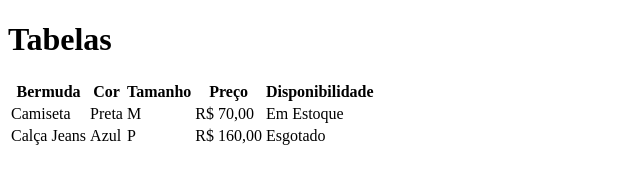
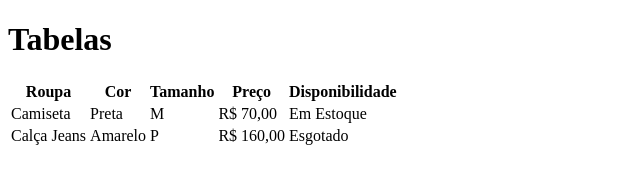
Before and after one commit to PoeIxoN/aula-tabela, a plain HTML site: page index.html in a window 1280 px wide. Shown: the whole page, without its empty margins (0-640 px from the left). Drawn offline with Linux system fonts and the light colour scheme.

Commit message:
trocado de azul para amarelo

```diff
--- a/index.html
+++ b/index.html
@@ -10,7 +10,7 @@
     <h1>Tabelas</h1>
     <table>
         <tr>
-            <th>Bermuda</th>
+            <th>Roupa</th>
             <th>Cor</th>
             <th>Tamanho</th>
             <th>Preço</th>
@@ -25,7 +25,7 @@
         </tr>
         <tr>
             <td>Calça Jeans</td>
-            <td>Azul</td>
+            <td>Amarelo</td>
             <td>P</td>
             <td>R$ 160,00</td>
             <td>Esgotado</td>
```
